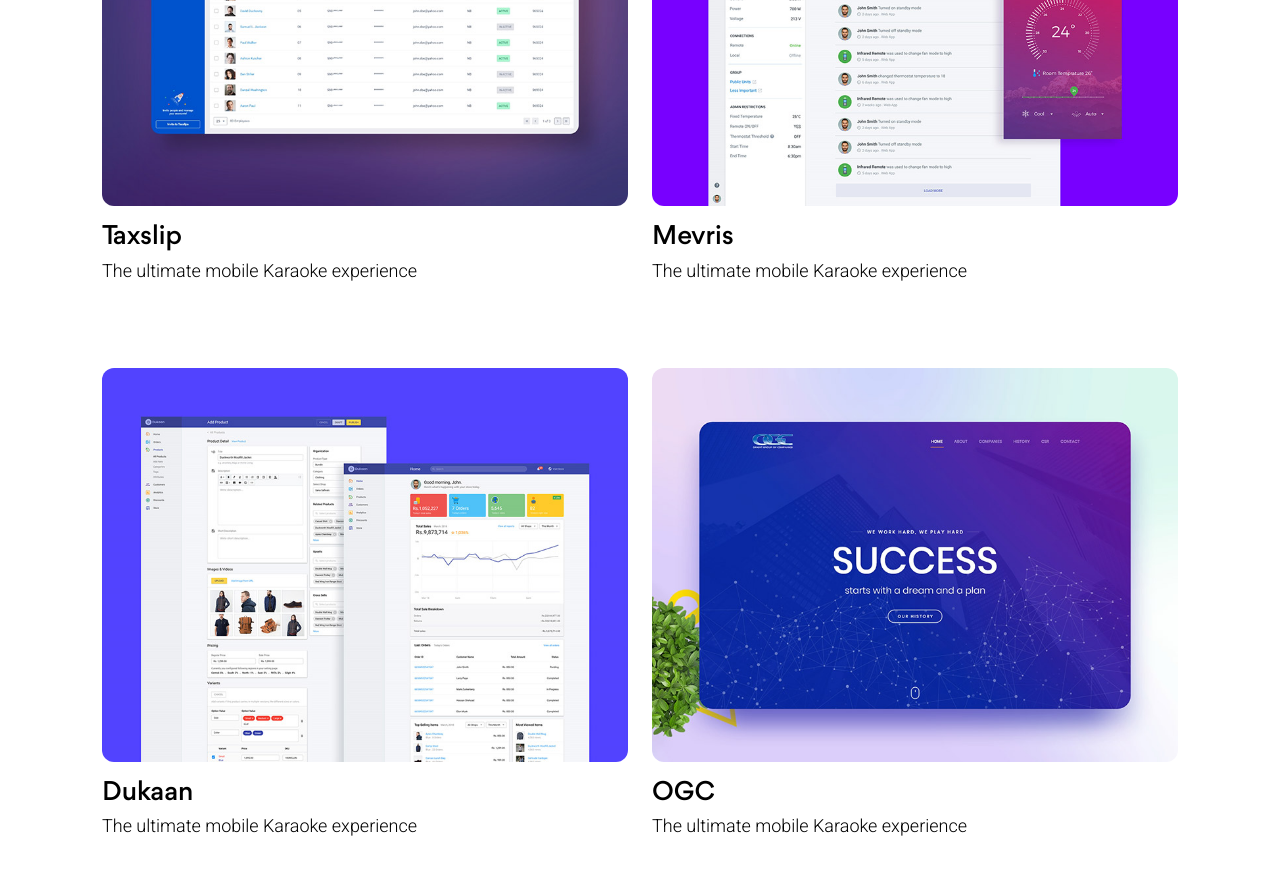
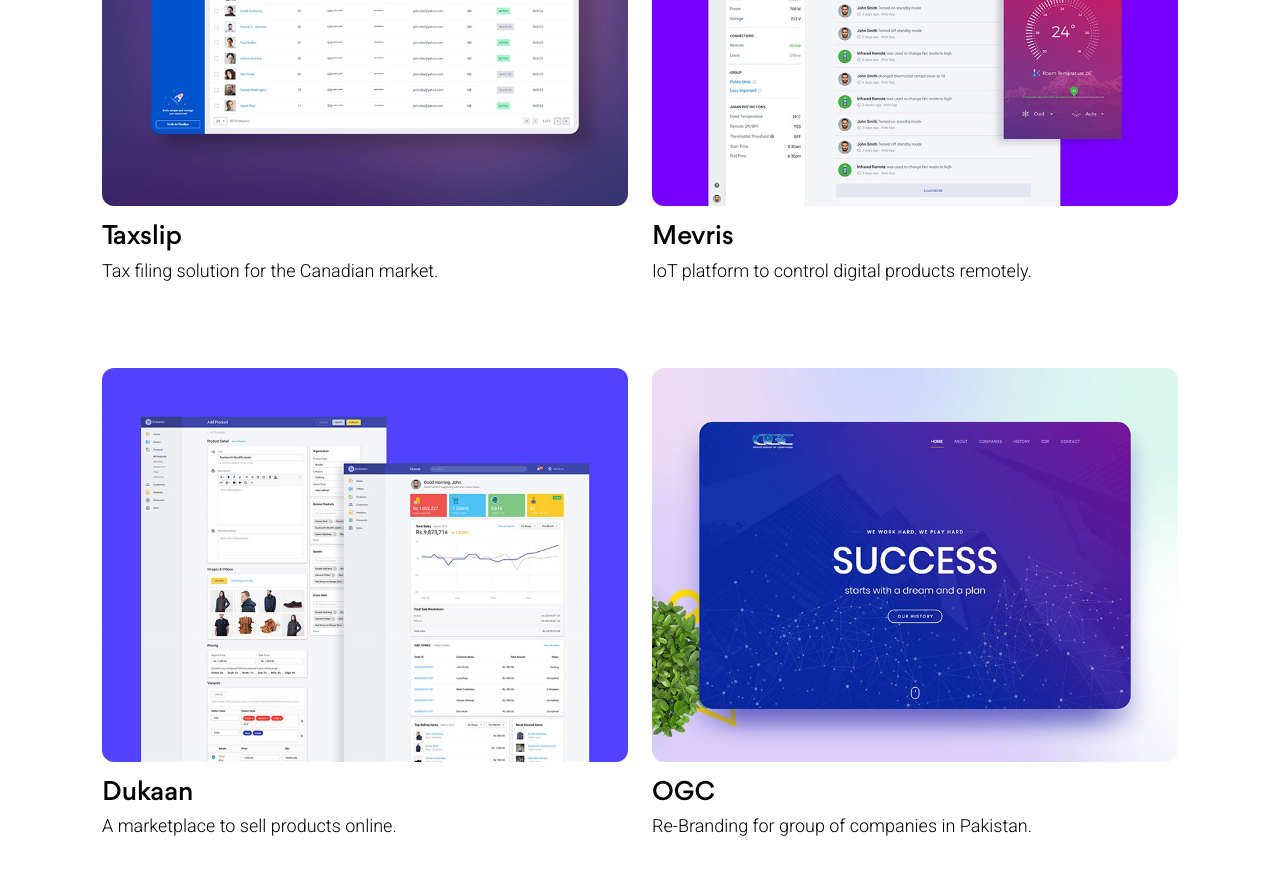
Before and after one commit to aftabkhalid/aks, a Jekyll site: the page built from work.html, in a window 1280 px wide and 900 px high, scrolled down 1434 px. Shown: the top 875 px of the window. Built offline with Jekyll 4.4.1, drawn with Linux system fonts in a browser that asks for light colours; some of the changed text lies outside the part shown.

Commit message:
fix typo in portfolio

```diff
--- a/_data/secondary-menu.yml
+++ b/_data/secondary-menu.yml
@@ -5,4 +5,4 @@
   title: Work
 
 - url: /audit-request
-  title: Audit Request
+  title: UX Audit Request
--- a/_includes/header.html
+++ b/_includes/header.html
@@ -68,7 +68,7 @@
         </div>
       </div>
     </div>
-    {% elsif page.title == "Audit Request" %}
+    {% elsif page.title == "UX Audit Request" %}
     <div class="container header-slide">
       <div class="row justify-content-center align-items-center">
         <div class="col-12 col-sm-12 col-md-10 col-lg-9 col-xl-8 col-xxl-8">
--- a/audit-request.html
+++ b/audit-request.html
@@ -1,6 +1,6 @@
 ---
 layout: default
-title: Audit Request
+title: UX Audit Request
 parmalink: /audit-request
 author: Aftab Khalid
 description: I’m Aftab Khalid, a Lahore based UI/UX Designer, Illustrator, Entrepreneur and occasional Front-end Developer including ReactJS, Bootstrap and Html/Scss.
--- a/index.html
+++ b/index.html
@@ -342,8 +342,8 @@
             <div class="col-12 col-sm-12 col-md-12 col-lg-6 col-xl-6 col-xxl-6" data-scroll data-scroll-speed="0.75" data-scroll-position="top" data-scroll-delay="0.05" data-scroll-repeat="true">
       				<a href="#" class="portfolio">
       					<img src="{{ site.baseurl }}/images/cover-orient.jpg" alt="">
-      					<h4>Orient Apparel</h4>
-      					<p>Branding for apparel manufacturer.</p>
+                <h4>Orient Electronics</h4>
+      					<p>Branding for electronic product manufacturer.</p>
       				</a>
       			</div>
             <div class="col-12 col-sm-12 col-md-12 col-lg-6 col-xl-6 col-xxl-6" data-scroll data-scroll-speed="0.5" data-scroll-position="top" data-scroll-delay="0.05" data-scroll-repeat="true">
--- a/work.html
+++ b/work.html
@@ -21,7 +21,7 @@
       				<a href="{{site.baseurl}}/projects/taxslips" class="portfolio">
       					<img src="{{ site.baseurl }}/images/cover-taxslip.jpg" alt="">
       					<h4>Taxslip</h4>
-      					<p>The ultimate mobile Karaoke experience</p>
+      					<p>Tax filing solution for the Canadian market.</p>
       				</a>
       			</div>
 
@@ -29,41 +29,40 @@
       				<a href="{{site.baseurl}}/projects/mevris" class="portfolio">
       					<img src="{{ site.baseurl }}/images/cover-mevris.jpg" alt="">
       					<h4>Mevris</h4>
-      					<p>The ultimate mobile Karaoke experience</p>
+      					<p>IoT platform to control digital products remotely.</p>
       				</a>
       			</div>
       			<div class="col-12 col-sm-12 col-md-12 col-lg-6 col-xl-6 col-xxl-6" data-scroll data-scroll-speed="0.75" data-scroll-position="top" data-scroll-delay="0.05" data-scroll-repeat="true">
       				<a href="{{site.baseurl}}/projects/dukaan-dashboard" class="portfolio">
       					<img src="{{ site.baseurl }}/images/cover-dukaan.jpg" alt="">
       					<h4>Dukaan</h4>
-      					<p>The ultimate mobile Karaoke experience</p>
+      					<p>A marketplace to sell products online.</p>
       				</a>
       			</div>
       			<div class="col-12 col-sm-12 col-md-12 col-lg-6 col-xl-6 col-xxl-6" data-scroll data-scroll-speed="0.5" data-scroll-position="top" data-scroll-delay="0.05" data-scroll-repeat="true">
       				<a href="{{site.baseurl}}/web-design/ogc" class="portfolio">
       					<img src="{{ site.baseurl }}/images/cover-ogc.jpg" alt="">
       					<h4>OGC</h4>
-      					<p>The ultimate mobile Karaoke experience</p>
+      					<p>Re-Branding for group of companies in Pakistan.</p>
       				</a>
       			</div>
             <div class="col-12 col-sm-12 col-md-12 col-lg-6 col-xl-6 col-xxl-6" data-scroll data-scroll-speed="0.75" data-scroll-position="top" data-scroll-delay="0.05" data-scroll-repeat="true">
       				<a href="#" class="portfolio">
       					<img src="{{ site.baseurl }}/images/cover-orient.jpg" alt="">
-      					<h4>Orient</h4>
-      					<p>The ultimate mobile Karaoke experience</p>
+      					<h4>Orient Electronics</h4>
+      					<p>Branding for electronic product manufacturer.</p>
       				</a>
       			</div>
             <div class="col-12 col-sm-12 col-md-12 col-lg-6 col-xl-6 col-xxl-6" data-scroll data-scroll-speed="0.5" data-scroll-position="top" data-scroll-delay="0.05" data-scroll-repeat="true">
       				<a href="{{site.baseurl}}/web-design/infotech" class="portfolio">
       					<img src="{{ site.baseurl }}/images/cover-infotech.jpg" alt="">
       					<h4>Infotech</h4>
-      					<p>The ultimate mobile Karaoke experience</p>
+      					<p>Website design for a technology company.</p>
       				</a>
       			</div>
 
           </div>
         </div>
-
   		</div>
     </div>
   </div>
```
